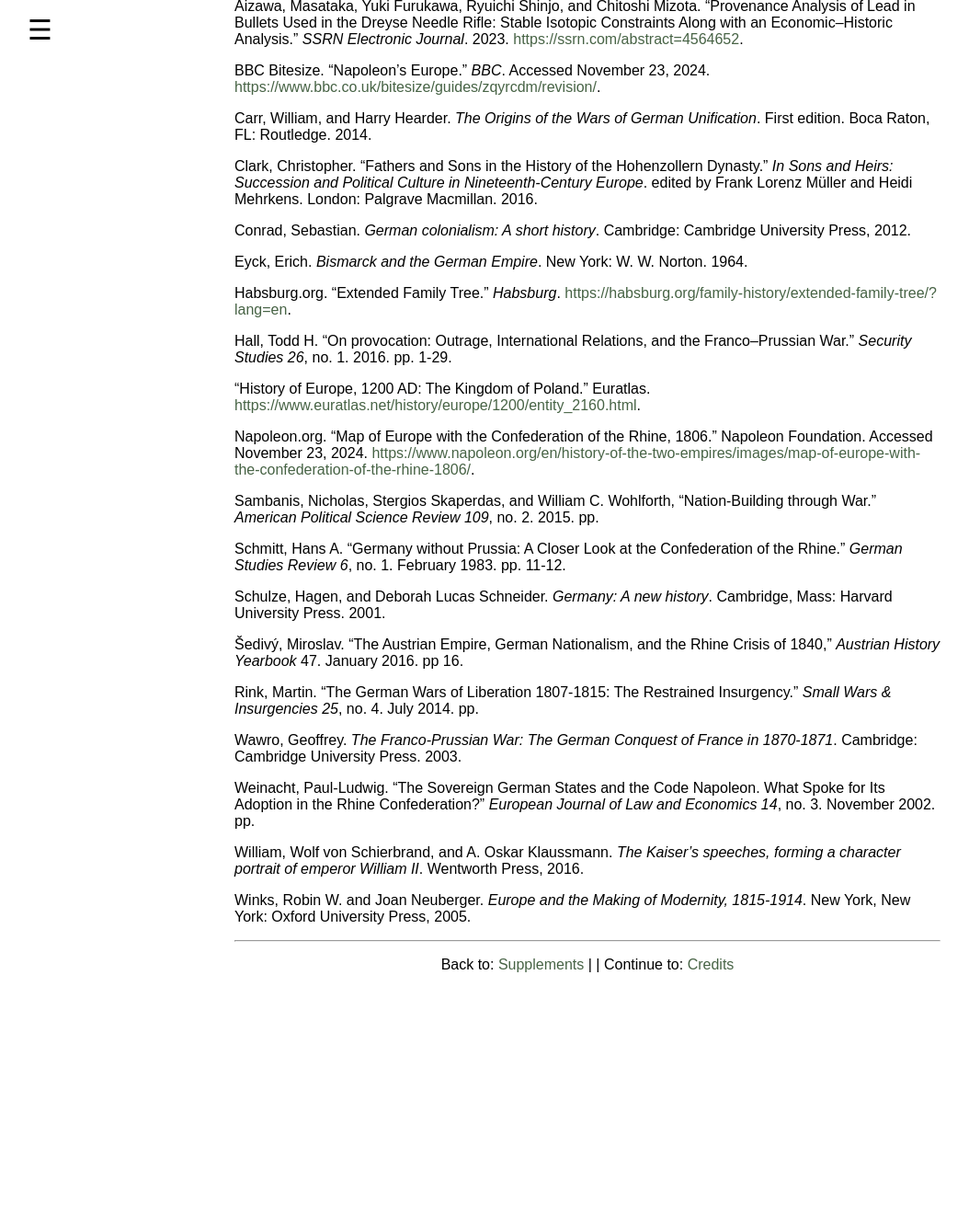
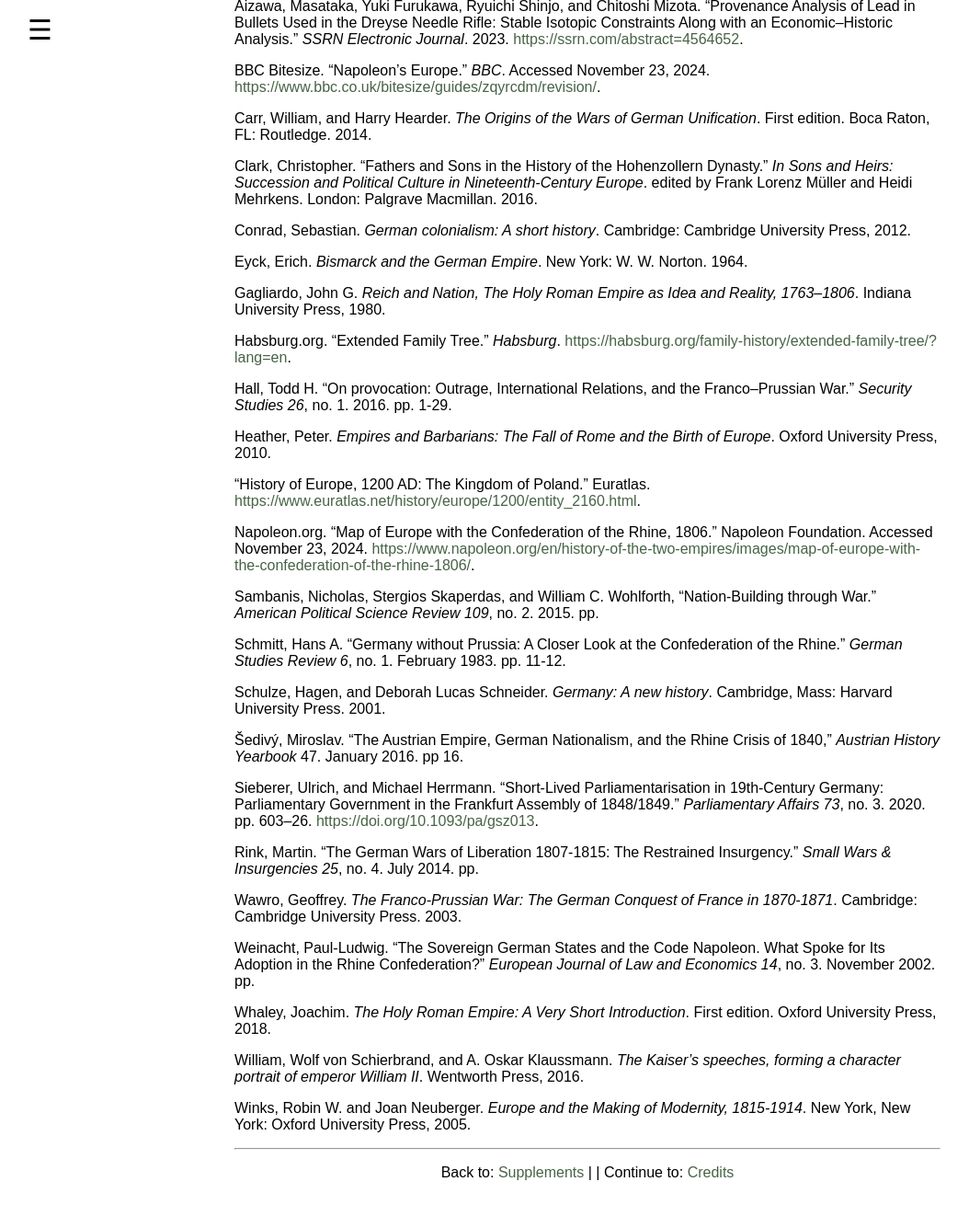
Before and after one commit to LucasOM-XeThey/OliveiraMelo-Lucas-EUH3205, a Jekyll site: the page built from 005_bibliography.md, in a window 1280 px wide and 1400 px high, scrolled down 869 px. Shown: the top 1322 px of the window at 92% size, without its empty margins (1-1055 px from the left). Built offline with Jekyll 4.4.1, drawn with Linux system fonts in a browser that asks for light colours; before the commit the page ends 2043 px from its top, so only the background shows below that.

Commit message:
Update 005_bibliography.md

```diff
--- a/005_bibliography.md
+++ b/005_bibliography.md
@@ -42,9 +42,13 @@ Conrad, Sebastian. *German colonialism: A short history*. Cambridge: Cambridge U
 
 Eyck, Erich. *Bismarck and the German Empire*. New York: W. W. Norton. 1964.
 
+Gagliardo, John G. *Reich and Nation, The Holy Roman Empire as Idea and Reality, 1763–1806*. Indiana University Press, 1980.
+
 Habsburg.org. “Extended Family Tree.” *Habsburg*.  [https://habsburg.org/family-history/extended-family-tree/?lang=en](https://habsburg.org/family-history/extended-family-tree/?lang=en).
 
 Hall, Todd H. “On provocation: Outrage, International Relations, and the Franco–Prussian War.” *Security Studies 26*, no. 1. 2016. pp. 1-29.
+
+Heather, Peter. *Empires and Barbarians: The Fall of Rome and the Birth of Europe*. Oxford University Press, 2010.
 
 “History of Europe, 1200 AD: The Kingdom of Poland.” Euratlas. [https://www.euratlas.net/history/europe/1200/entity_2160.html](https://www.euratlas.net/history/europe/1200/entity_2160.html).
 
@@ -58,12 +62,16 @@ Schulze, Hagen, and Deborah Lucas Schneider. *Germany: A new history*. Cambridge
 
 Šedivý, Miroslav. “The Austrian Empire, German Nationalism, and the Rhine Crisis of 1840,” *Austrian History Yearbook* 47. January 2016. pp 16.
 
+Sieberer, Ulrich, and Michael Herrmann. “Short-Lived Parliamentarisation in 19th-Century Germany: Parliamentary Government in the Frankfurt Assembly of 1848/1849.” *Parliamentary Affairs 73*, no. 3. 2020. pp. 603–26. [https://doi.org/10.1093/pa/gsz013](https://doi.org/10.1093/pa/gsz013).
+
 Rink, Martin. “The German Wars of Liberation 1807-1815: The Restrained Insurgency.” *Small Wars & Insurgencies 25*, no. 4. July 2014. pp.
 
 Wawro, Geoffrey. *The Franco-Prussian War: The German Conquest of France in 1870-1871*. Cambridge: Cambridge University Press. 2003.
 
 Weinacht, Paul-Ludwig. “The Sovereign German States and the Code Napoleon. What Spoke for Its Adoption in the Rhine Confederation?” *European Journal of Law and Economics 14*, no. 3. November 2002. pp.
 
+Whaley, Joachim. *The Holy Roman Empire: A Very Short Introduction*. First edition. Oxford University Press, 2018.
+
 William, Wolf von Schierbrand, and A. Oskar Klaussmann. *The Kaiser’s speeches, forming a character portrait of emperor William II*. Wentworth Press, 2016.
 
 Winks, Robin W. and Joan Neuberger. *Europe and the Making of Modernity, 1815-1914*. New York, New York: Oxford University Press, 2005.
```
